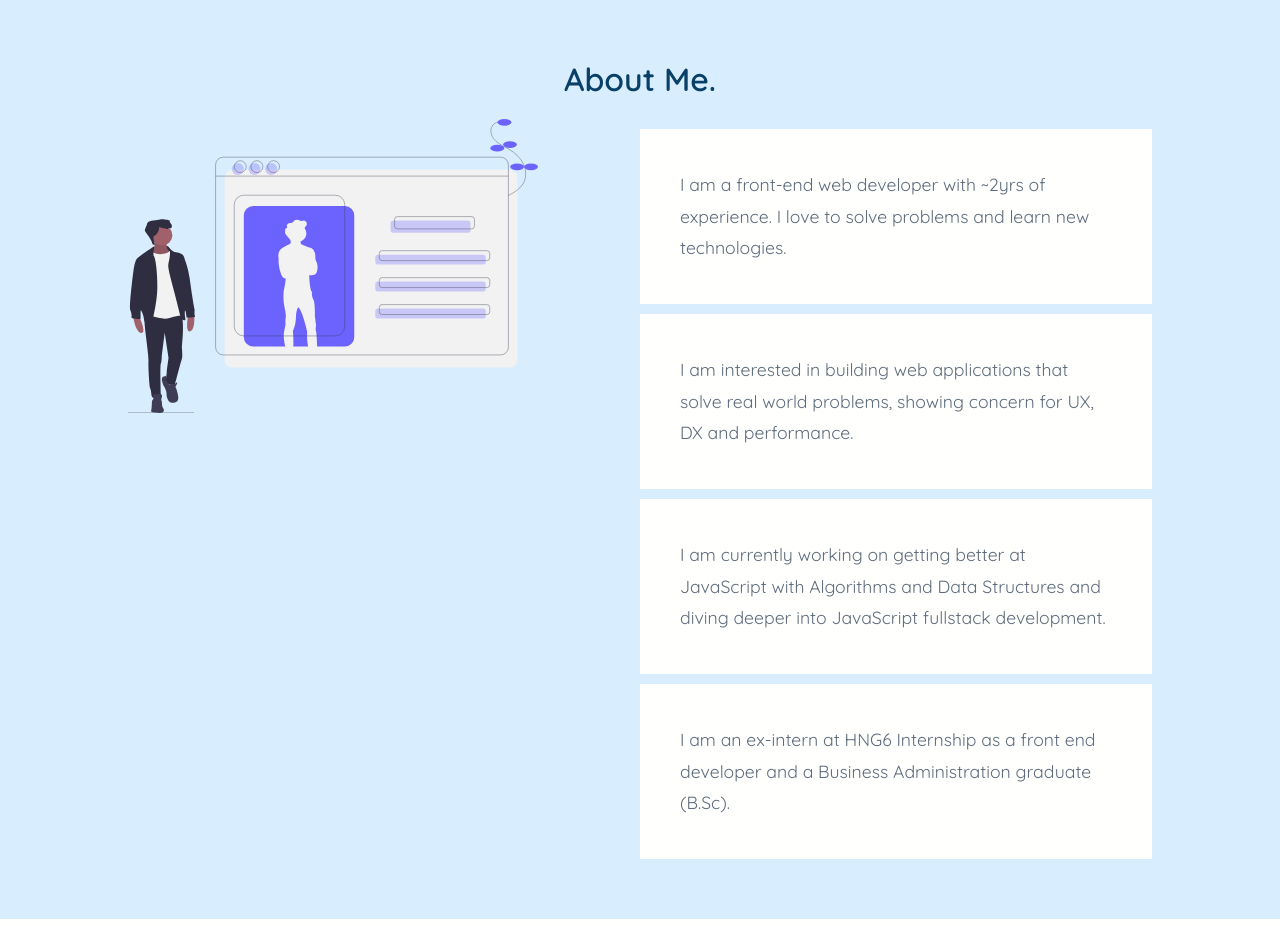
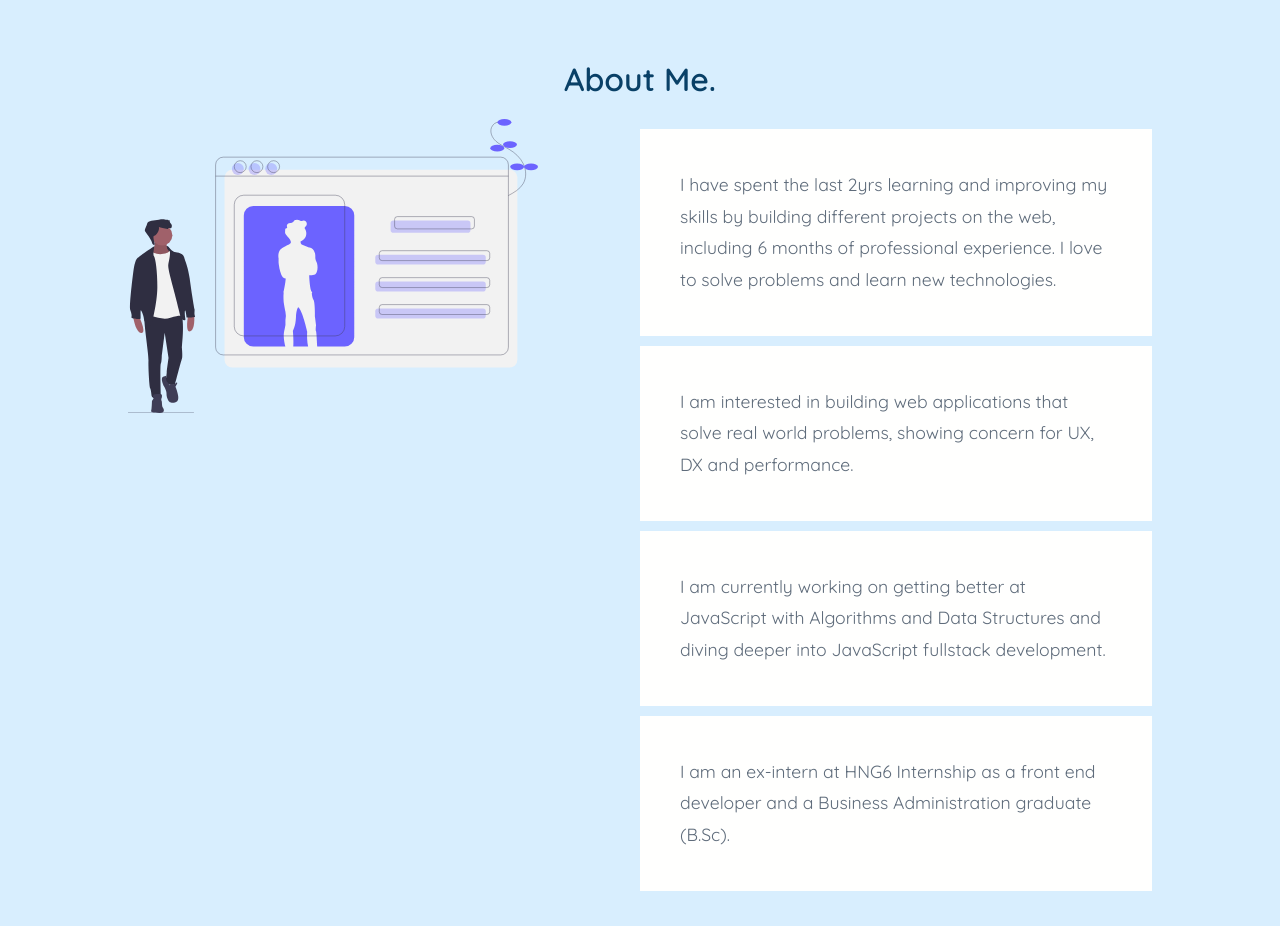
Before and after one commit to Segun98/portfolio, a Vue app: page / in a window 1280 px wide. Shown: the part 800-1726 px from the top of the page. Built offline with nearby package versions, Linux system fonts and the light colour scheme.

Commit message:
Feat: improved about me intro

```diff
--- a/src/components/About.vue
+++ b/src/components/About.vue
@@ -11,8 +11,10 @@
               this.isDark ? { color: 'white', background: '#0c0c0c' } : {},
             ]"
           >
-            I am a front-end web developer with ~2yrs of experience. I love to
-            solve problems and learn new technologies.
+            I have spent the last 2yrs learning and improving my skills by
+            building different projects on the web, including 6 months of
+            professional experience. I love to solve problems and learn new
+            technologies.
           </p>
 
           <p
```
